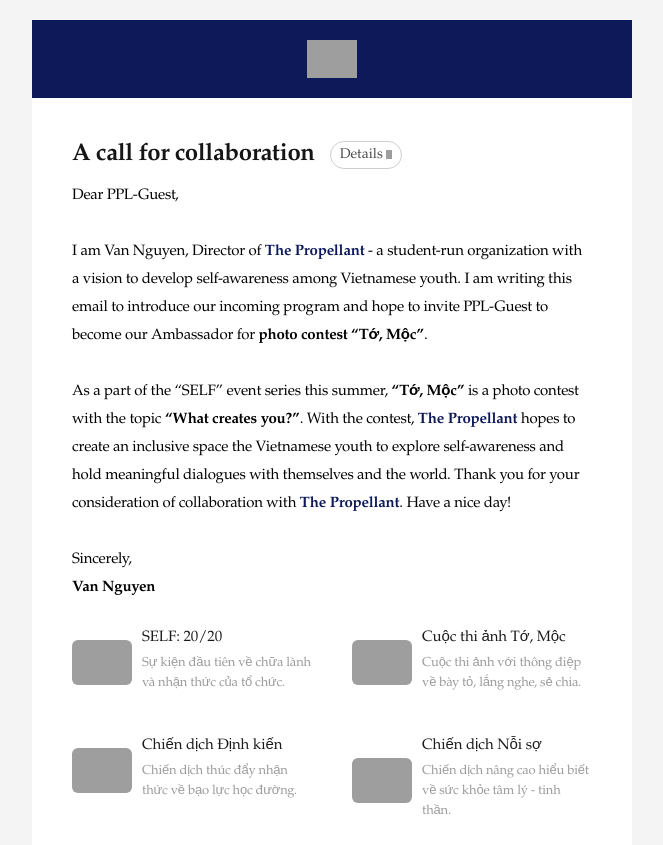
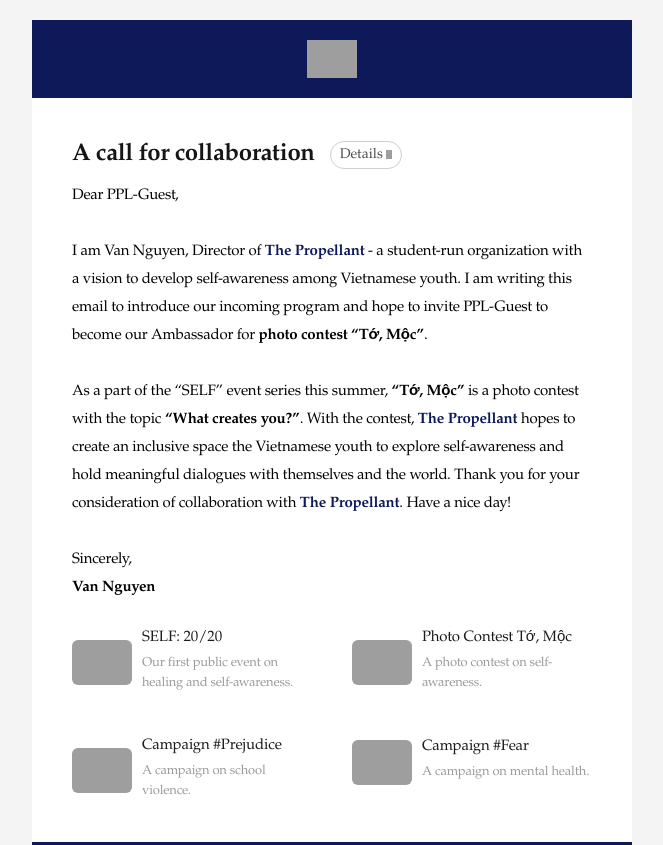
Before and after one commit to yourvivian/responsive-html-email, a plain HTML site: page index.html in a window 1280 px wide. Shown: the top 845 px of the page, without its empty margins (308-971 px from the left). Drawn offline with Linux system fonts and the light colour scheme; grey boxes are pictures that could not be loaded.

Commit message:
Update index.html

```diff
--- a/index.html
+++ b/index.html
@@ -316,7 +316,7 @@
                                                               </tbody>
                                                               <tbody>
                                                                 <tr>
-                                                                  <td style="line-height: 20px; font-family: 'Palatino', sans-serif; font-size: 13px; font-weight: 300; letter-spacing: -0.2px; color: #9B9B9B" valign="top"><a style="text-decoration: none; color: #9b9b9b;" href="https://www.facebook.com/media/set/?set=a.2804899082937810&type=3">Sự kiện đầu tiên về chữa lành và nhận thức của tổ chức.</a></td>
+                                                                  <td style="line-height: 20px; font-family: 'Palatino', sans-serif; font-size: 13px; font-weight: 300; letter-spacing: -0.2px; color: #9B9B9B" valign="top"><a style="text-decoration: none; color: #9b9b9b;" href="https://www.facebook.com/media/set/?set=a.2804899082937810&type=3">Our first public event on healing and self-awareness.</a></td>
                                                                 </tr>
                                                               </tbody>
                                                             </table>
@@ -354,7 +354,7 @@
                                                               <tbody>
                                                                 <tr>
                                                                   <td style="line-height: 24px; font-family: 'Palatino', sans-serif; font-size: 16px; font-weight: 500; letter-spacing: -0.1px; color: #1B1B1B" valign="top">
-                                                                    <a href="https://www.facebook.com/media/set/?set=a.3266961003398280&type=3" style="text-decoration: none; color: #1B1B1B; font-size: 15px">Cuộc thi ảnh Tớ, Mộc</a>
+                                                                    <a href="https://www.facebook.com/media/set/?set=a.3266961003398280&type=3" style="text-decoration: none; color: #1B1B1B; font-size: 15px">Photo Contest Tớ, Mộc</a>
                                                                   </td>
                                                                 </tr>
                                                                 <tr>
@@ -363,7 +363,7 @@
                                                               </tbody>
                                                               <tbody>
                                                                 <tr>
-                                                                  <td style="line-height: 20px; font-family: 'Palatino', sans-serif; font-size: 13px; font-weight: 300; letter-spacing: -0.2px; color: #9B9B9B" valign="top"><a style="text-decoration: none; color: #9b9b9b;" href="https://www.facebook.com/media/set/?set=a.3266961003398280&type=3">Cuộc thi ảnh với thông điệp về bày tỏ, lắng nghe, sẻ chia.</a></td>
+                                                                  <td style="line-height: 20px; font-family: 'Palatino', sans-serif; font-size: 13px; font-weight: 300; letter-spacing: -0.2px; color: #9B9B9B" valign="top"><a style="text-decoration: none; color: #9b9b9b;" href="https://www.facebook.com/media/set/?set=a.3266961003398280&type=3">A photo contest on self-awareness.</a></td>
                                                                 </tr>
                                                               </tbody>
                                                             </table>
@@ -406,7 +406,7 @@
                                                               <tbody>
                                                                 <tr>
                                                                   <td style="line-height: 24px; font-family: 'Palatino', sans-serif; font-size: 16px; font-weight: 500; letter-spacing: -0.1px; color: #1B1B1B" valign="top">
-                                                                    <a href="https://www.facebook.com/thepropellant/posts/2518435948250793" style="text-decoration: none; color: #1B1B1B; font-size: 15px">Chiến dịch Định kiến</a>
+                                                                    <a href="https://www.facebook.com/thepropellant/posts/2518435948250793" style="text-decoration: none; color: #1B1B1B; font-size: 15px">Campaign #Prejudice</a>
                                                                   </td>
                                                                 </tr>
                                                                 <tr>
@@ -415,7 +415,7 @@
                                                               </tbody>
                                                               <tbody>
                                                                 <tr>
-                                                                  <td style="line-height: 20px; font-family: 'Palatino', sans-serif; font-size: 13px; font-weight: 300; letter-spacing: -0.2px; color: #9B9B9B" valign="top"><a style="text-decoration: none; color: #9b9b9b;" href="https://www.facebook.com/thepropellant/posts/2518435948250793">Chiến dịch thúc đẩy nhận thức về bạo lực học đường.</a></td>
+                                                                  <td style="line-height: 20px; font-family: 'Palatino', sans-serif; font-size: 13px; font-weight: 300; letter-spacing: -0.2px; color: #9B9B9B" valign="top"><a style="text-decoration: none; color: #9b9b9b;" href="https://www.facebook.com/thepropellant/posts/2518435948250793">A campaign on school violence.</a></td>
                                                                 </tr>
                                                               </tbody>
                                                             </table>
@@ -453,7 +453,7 @@
                                                               <tbody>
                                                                 <tr>
                                                                   <td style="line-height: 24px; font-family: 'Palatino', sans-serif; font-size: 16px; font-weight: 500; letter-spacing: -0.1px; color: #1B1B1B" valign="top">
-                                                                    <a href="https://www.facebook.com/thepropellant/photos/2701187489975637" style="text-decoration: none; color: #1B1B1B; font-size: 15px">Chiến dịch Nỗi sợ</a>
+                                                                    <a href="https://www.facebook.com/thepropellant/photos/2701187489975637" style="text-decoration: none; color: #1B1B1B; font-size: 15px">Campaign #Fear</a>
                                                                   </td>
                                                                 </tr>
                                                                 <tr>
@@ -462,7 +462,7 @@
                                                               </tbody>
                                                               <tbody>
                                                                 <tr>
-                                                                  <td style="line-height: 20px; font-family: 'Palatino', sans-serif; font-size: 13px; font-weight: 300; letter-spacing: -0.2px; color: #9B9B9B" valign="top"><a style="text-decoration: none; color: #9b9b9b;" href="https://www.facebook.com/thepropellant/photos/2701187489975637">Chiến dịch nâng cao hiểu biết về sức khỏe tâm lý - tinh thần.</a></td>
+                                                                  <td style="line-height: 20px; font-family: 'Palatino', sans-serif; font-size: 13px; font-weight: 300; letter-spacing: -0.2px; color: #9B9B9B" valign="top"><a style="text-decoration: none; color: #9b9b9b;" href="https://www.facebook.com/thepropellant/photos/2701187489975637">A campaign on mental health.</a></td>
                                                                 </tr>
                                                               </tbody>
                                                             </table>
@@ -686,7 +686,7 @@
                                     </tbody>
                                     <tbody>
                                       <tr>
-                                        <td style="font-family: 'Palatino', sans-serif; font-size: 18px; font-weight: 300; line-height: 28px; color: #9B9B9B; text-align: center" valign="top">“Tớ, Mộc” là cuộc thi ảnh nhằm lan tỏa những thông điệp tích cực về Tự nhận thức của dự án The Propellant 2020.</td>
+                                        <td style="font-family: 'Palatino', sans-serif; font-size: 18px; font-weight: 300; line-height: 28px; color: #9B9B9B; text-align: center" valign="top">“Tớ, Mộc” is a photo contest to spread messages of Self-awareness by The Propellant 2020.</td>
                                       </tr>
                                       <tr>
                                         <td height="11" style="font-size: 1px; line-height: 1px;">&nbsp;</td>
```
